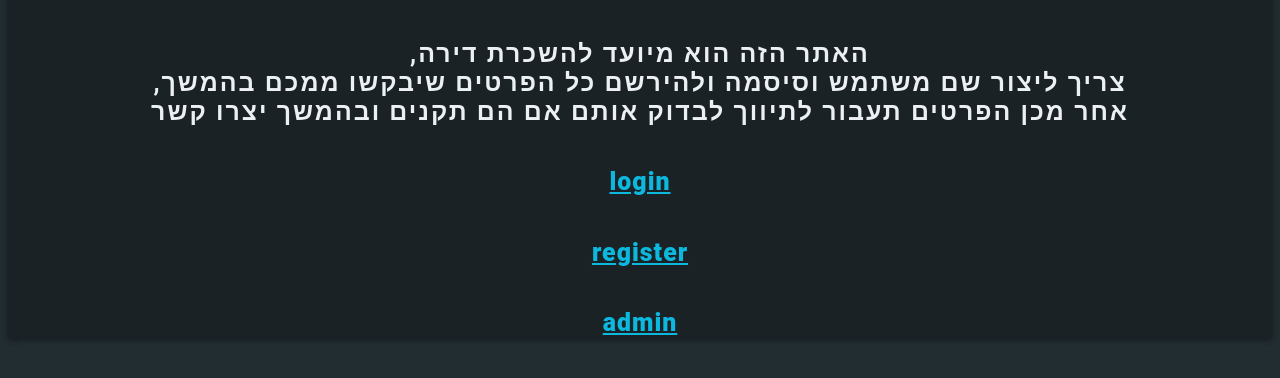
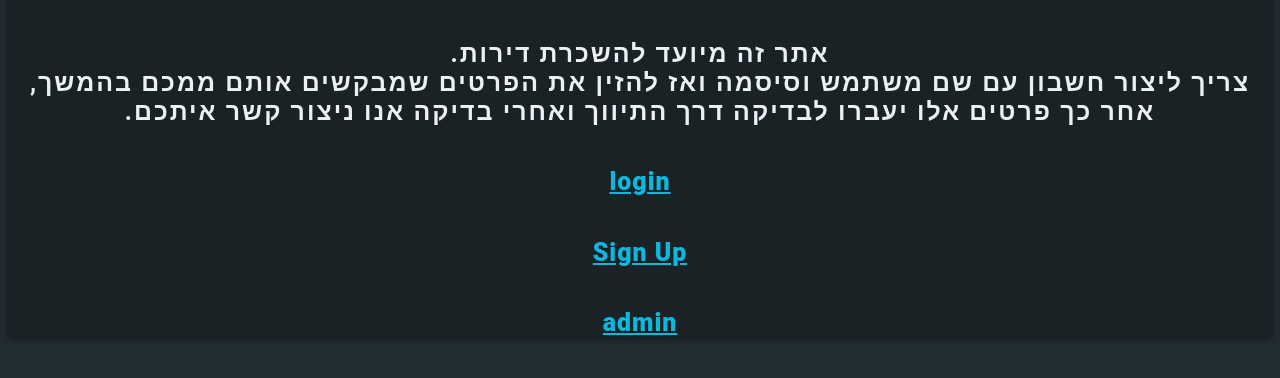
Before and after one commit to fadiabuhanna/ApartmentRental, a website: page pages/index.html in a window 1280 px wide. Shown: the part 136-514 px from the top of the page. Drawn offline with Linux system fonts and the light colour scheme.

Commit message:
save all

```diff
--- a/pages/index.html
+++ b/pages/index.html
@@ -155,15 +155,15 @@
                 <div class="col-lg-12 login-title">
 	<h2>Apartment Rental</h2>
 	<h5>
-        ,האתר הזה הוא מיועד להשכרת דירה
+        .אתר זה מיועד להשכרת דירות
         <br>
-        ,צריך ליצור שם משתמש וסיסמה ולהירשם כל הפרטים שיבקשו ממכם בהמשך
+        ,צריך ליצור חשבון עם שם משתמש וסיסמה ואז להזין את הפרטים שמבקשים אותם ממכם בהמשך
         <br>
-        אחר מכן הפרטים תעבור לתיווך לבדוק אותם אם הם תקנים ובהמשך יצרו קשר
-	</h5>
+        .אחר כך פרטים אלו יעברו לבדיקה דרך התיווך ואחרי בדיקה אנו ניצור קשר איתכם
+    	</h5>
 
 	<h5><a href="/account/login" class="btn btn-outline-primary">login</a></h5>
-	<h5><a href="/account/register" class="btn btn-outline-primary">register</a></h5>
+	<h5><a href="/account/register" class="btn btn-outline-primary">Sign Up</a></h5>
     <h5><a href="/admin/adminLogin" class="btn btn-outline-primary">admin</a></h5>
 
 </body>
```
Also changed, not shown: pages/register.html (+1 -1 lines).
